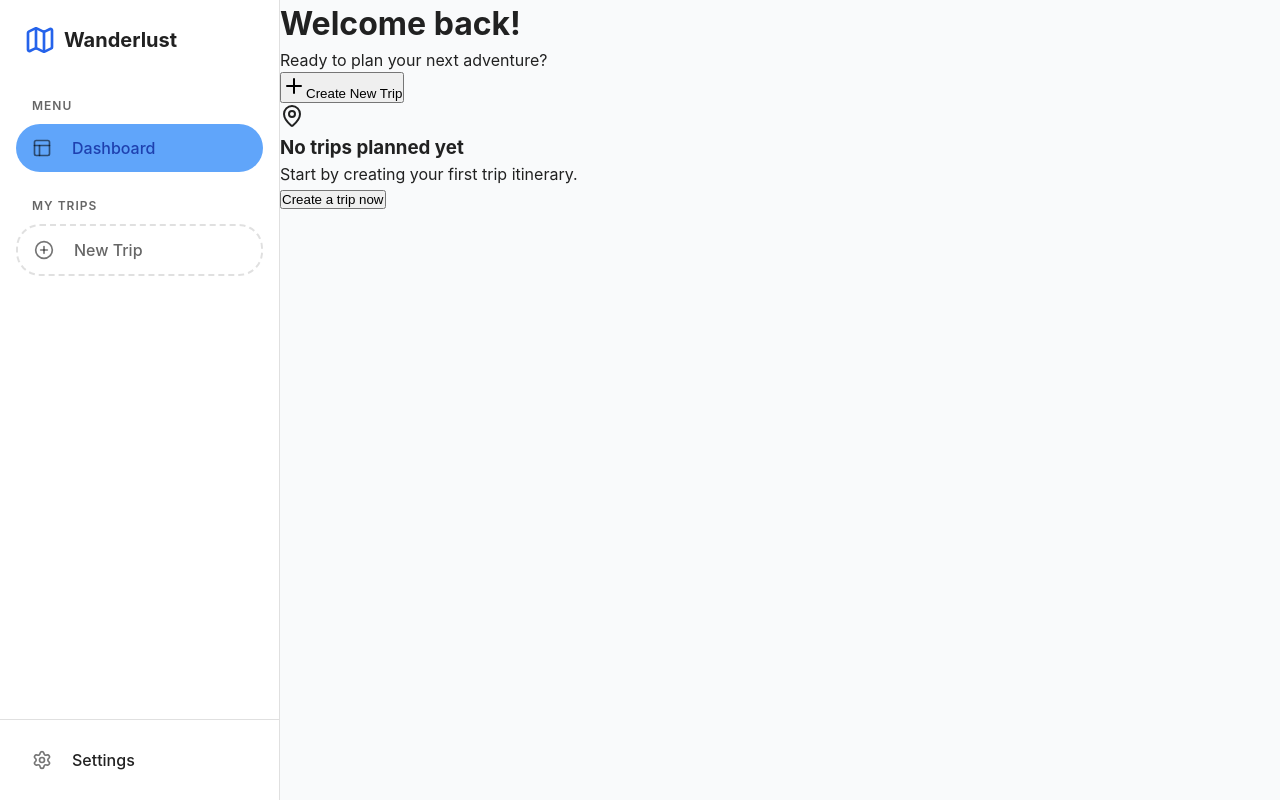
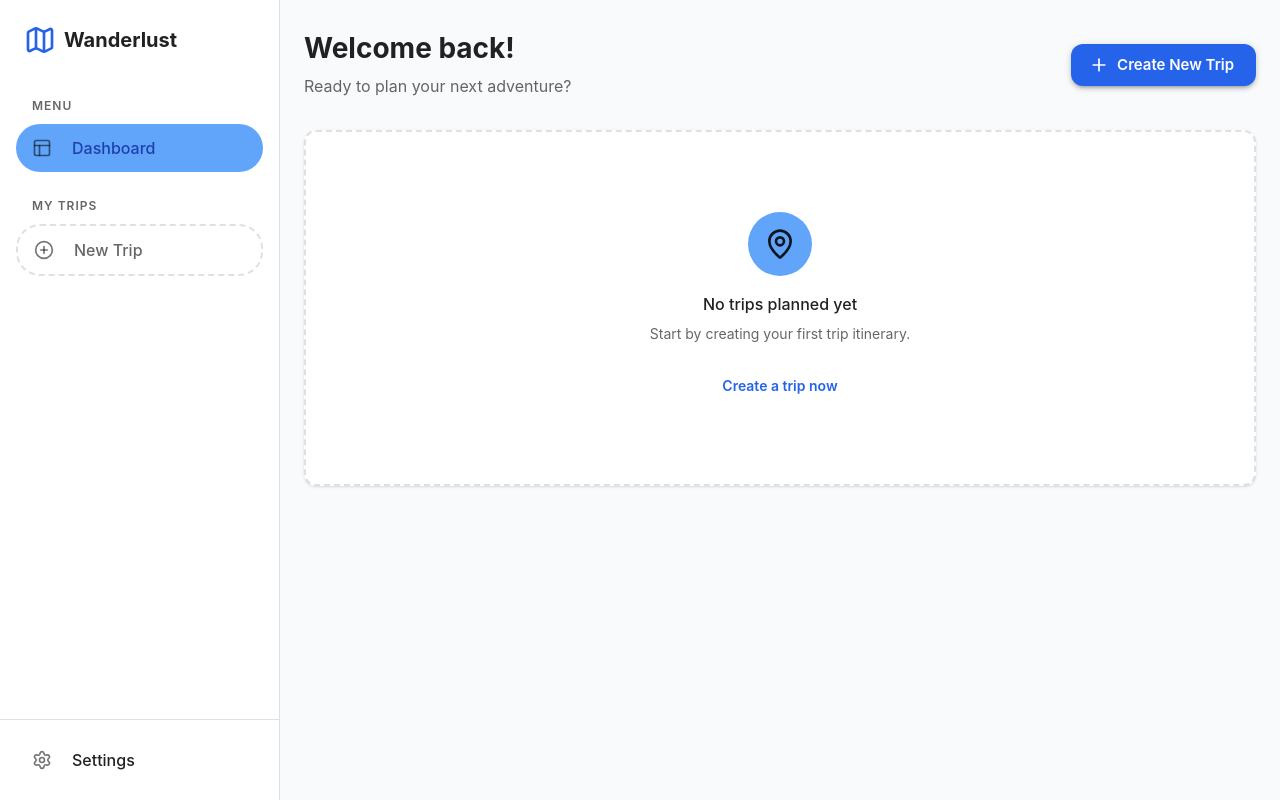
Before and after one commit to nhhien0417/wanderlust-planner, a React (Vite) app: page / in a window 1280 px wide. Built offline with nearby package versions, Linux system fonts and the light colour scheme.

Commit message:
Refactor: Convert Dashboard to Material UI

```diff
--- a/src/features/dashboard/Dashboard.tsx
+++ b/src/features/dashboard/Dashboard.tsx
@@ -1,6 +1,15 @@
+import { useState } from "react";
+import Box from "@mui/material/Box";
+import Container from "@mui/material/Container";
+import Typography from "@mui/material/Typography";
+import Button from "@mui/material/Button";
+import Card from "@mui/material/Card";
+import CardContent from "@mui/material/CardContent";
+import CardMedia from "@mui/material/CardMedia";
+import CardActionArea from "@mui/material/CardActionArea";
+import Grid from "@mui/material/Grid2";
+import { Plus, Calendar, MapPin } from "lucide-react";
 import { useTripStore } from "../../store/useTripStore";
-import { Plus, Calendar, MapPin } from "lucide-react";
-import { useState } from "react";
 import { CreateTripModal } from "../../components/CreateTripModal";
 
 export const Dashboard = () => {
@@ -8,91 +17,186 @@ export const Dashboard = () => {
   const [isModalOpen, setIsModalOpen] = useState(false);
 
   return (
-    <div className="p-8 max-w-7xl mx-auto">
-      <header className="flex justify-between items-center mb-8">
-        <div>
-          <h1 className="text-3xl font-bold text-gray-900">Welcome back!</h1>
-          <p className="text-gray-500 mt-1">
+    <Container maxWidth="xl" sx={{ py: 4 }}>
+      {/* Header */}
+      <Box
+        sx={{
+          display: "flex",
+          justifyContent: "space-between",
+          alignItems: "center",
+          mb: 4,
+        }}
+      >
+        <Box>
+          <Typography variant="h3" fontWeight="bold" gutterBottom>
+            Welcome back!
+          </Typography>
+          <Typography variant="body1" color="text.secondary">
             Ready to plan your next adventure?
-          </p>
-        </div>
-        <button
+          </Typography>
+        </Box>
+        <Button
+          variant="contained"
+          size="large"
+          startIcon={<Plus size={20} />}
           onClick={() => setIsModalOpen(true)}
-          className="flex items-center gap-2 bg-blue-600 text-white px-4 py-2 rounded-lg hover:bg-blue-700 transition-colors shadow-lg shadow-blue-600/20"
+          sx={{
+            boxShadow: 3,
+            "&:hover": { boxShadow: 6 },
+          }}
         >
-          <Plus className="w-5 h-5" />
           Create New Trip
-        </button>
-      </header>
+        </Button>
+      </Box>
 
+      {/* Content */}
       {trips.length === 0 ? (
-        <div className="text-center py-20 bg-white rounded-2xl border border-dashed border-gray-300">
-          <div className="w-16 h-16 bg-blue-50 rounded-full flex items-center justify-center mx-auto mb-4">
-            <MapPin className="w-8 h-8 text-blue-600" />
-          </div>
-          <h3 className="text-lg font-medium text-gray-900">
+        <Card
+          variant="outlined"
+          sx={{
+            py: 10,
+            textAlign: "center",
+            borderStyle: "dashed",
+            borderWidth: 2,
+          }}
+        >
+          <Box
+            sx={{
+              width: 64,
+              height: 64,
+              borderRadius: "50%",
+              backgroundColor: "primary.light",
+              display: "flex",
+              alignItems: "center",
+              justifyContent: "center",
+              mx: "auto",
+              mb: 2,
+            }}
+          >
+            <MapPin size={32} />
+          </Box>
+          <Typography variant="h6" fontWeight="medium" gutterBottom>
             No trips planned yet
-          </h3>
-          <p className="text-gray-500 mt-2 mb-6">
+          </Typography>
+          <Typography variant="body2" color="text.secondary" sx={{ mb: 3 }}>
             Start by creating your first trip itinerary.
-          </p>
-          <button
+          </Typography>
+          <Button
+            variant="text"
             onClick={() => setIsModalOpen(true)}
-            className="text-blue-600 font-medium hover:underline"
+            sx={{ fontWeight: 600 }}
           >
             Create a trip now
-          </button>
-        </div>
+          </Button>
+        </Card>
       ) : (
-        <div className="grid grid-cols-1 md:grid-cols-2 lg:grid-cols-3 gap-6">
+        <Grid container spacing={3}>
           {trips.map((trip) => (
-            <div
-              key={trip.id}
-              onClick={() => setActiveTrip(trip.id)}
-              className="group bg-white rounded-xl overflow-hidden border border-gray-200 hover:shadow-xl transition-all duration-300 cursor-pointer"
+            <Grid size={{ xs: 12, sm: 6, lg: 4 }} key={trip.id}>
+              <Card
+                elevation={1}
+                sx={{
+                  height: "100%",
+                  transition: "all 0.3s",
+                  "&:hover": {
+                    boxShadow: 6,
+                    transform: "translateY(-4px)",
+                  },
+                }}
               >
-              <div className="h-48 overflow-hidden relative">
-                <img
-                  src={
+                <CardActionArea onClick={() => setActiveTrip(trip.id)}>
+                  <Box sx={{ position: "relative" }}>
+                    <CardMedia
+                      component="img"
+                      height="200"
+                      image={
                         trip.coverImage ||
                         "https://images.unsplash.com/photo-1476514525535-07fb3b4ae5f1?auto=format&fit=crop&w=800&q=80"
                       }
                       alt={trip.name}
-                  className="w-full h-full object-cover group-hover:scale-105 transition-transform duration-500"
+                      sx={{
+                        transition: "transform 0.5s",
+                        "&:hover": {
+                          transform: "scale(1.05)",
+                        },
+                      }}
                     />
-                <div className="absolute inset-0 bg-gradient-to-t from-black/60 to-transparent" />
-                <div className="absolute bottom-4 left-4 text-white">
-                  <h3 className="text-xl font-bold">{trip.name}</h3>
-                  <div className="flex items-center gap-1 text-sm text-gray-200 mt-1">
-                    <MapPin className="w-4 h-4" />
+                    <Box
+                      sx={{
+                        position: "absolute",
+                        bottom: 0,
+                        left: 0,
+                        right: 0,
+                        background:
+                          "linear-gradient(to top, rgba(0,0,0,0.7) 0%, transparent 100%)",
+                        p: 2,
+                        color: "white",
+                      }}
+                    >
+                      <Typography variant="h6" fontWeight="bold">
+                        {trip.name}
+                      </Typography>
+                      <Box
+                        sx={{
+                          display: "flex",
+                          alignItems: "center",
+                          gap: 0.5,
+                          mt: 0.5,
+                        }}
+                      >
+                        <MapPin size={16} />
+                        <Typography variant="body2">
                           {trip.destination}
-                  </div>
-                </div>
-              </div>
-              <div className="p-4">
-                <div className="flex items-center gap-2 text-gray-600 text-sm mb-4">
-                  <Calendar className="w-4 h-4" />
+                        </Typography>
+                      </Box>
+                    </Box>
+                  </Box>
+                  <CardContent>
+                    <Box
+                      sx={{
+                        display: "flex",
+                        alignItems: "center",
+                        gap: 1,
+                        mb: 2,
+                        color: "text.secondary",
+                      }}
+                    >
+                      <Calendar size={16} />
+                      <Typography variant="body2">
                         {new Date(trip.startDate).toLocaleDateString()} -{" "}
                         {new Date(trip.endDate).toLocaleDateString()}
-                </div>
-                <div className="flex justify-between items-center">
-                  <div className="text-sm text-gray-500">
+                      </Typography>
+                    </Box>
+                    <Box
+                      sx={{
+                        display: "flex",
+                        justifyContent: "space-between",
+                        alignItems: "center",
+                      }}
+                    >
+                      <Typography variant="body2" color="text.secondary">
                         {trip.days.length} Days • {trip.tasks.length} Tasks
-                  </div>
-                  <button className="text-blue-600 font-medium text-sm hover:bg-blue-50 px-3 py-1 rounded-md transition-colors">
-                    View Details
-                  </button>
-                </div>
-              </div>
-            </div>
+                      </Typography>
+                      <Typography
+                        variant="body2"
+                        color="primary"
+                        fontWeight={600}
+                      >
+                        View Details →
+                      </Typography>
+                    </Box>
+                  </CardContent>
+                </CardActionArea>
+              </Card>
+            </Grid>
           ))}
-        </div>
+        </Grid>
       )}
 
       <CreateTripModal
         isOpen={isModalOpen}
         onClose={() => setIsModalOpen(false)}
       />
-    </div>
+    </Container>
   );
 };
```
Lines whose indentation alone changed are shown as unchanged.
